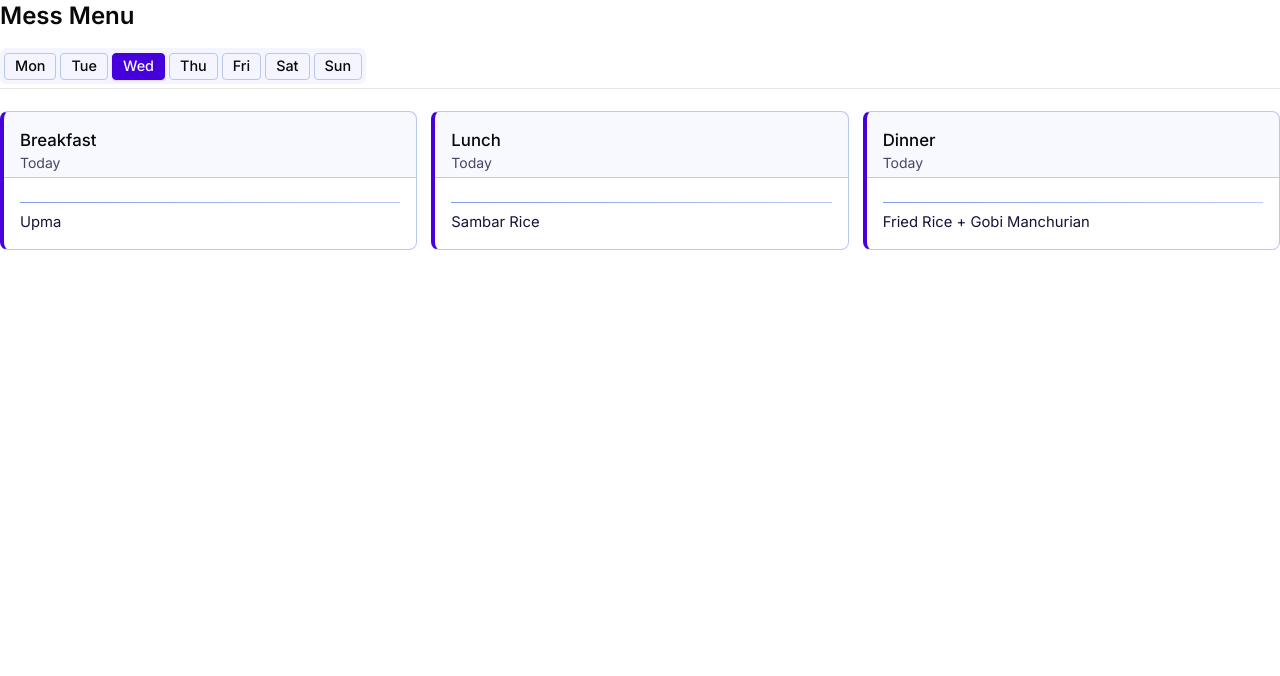
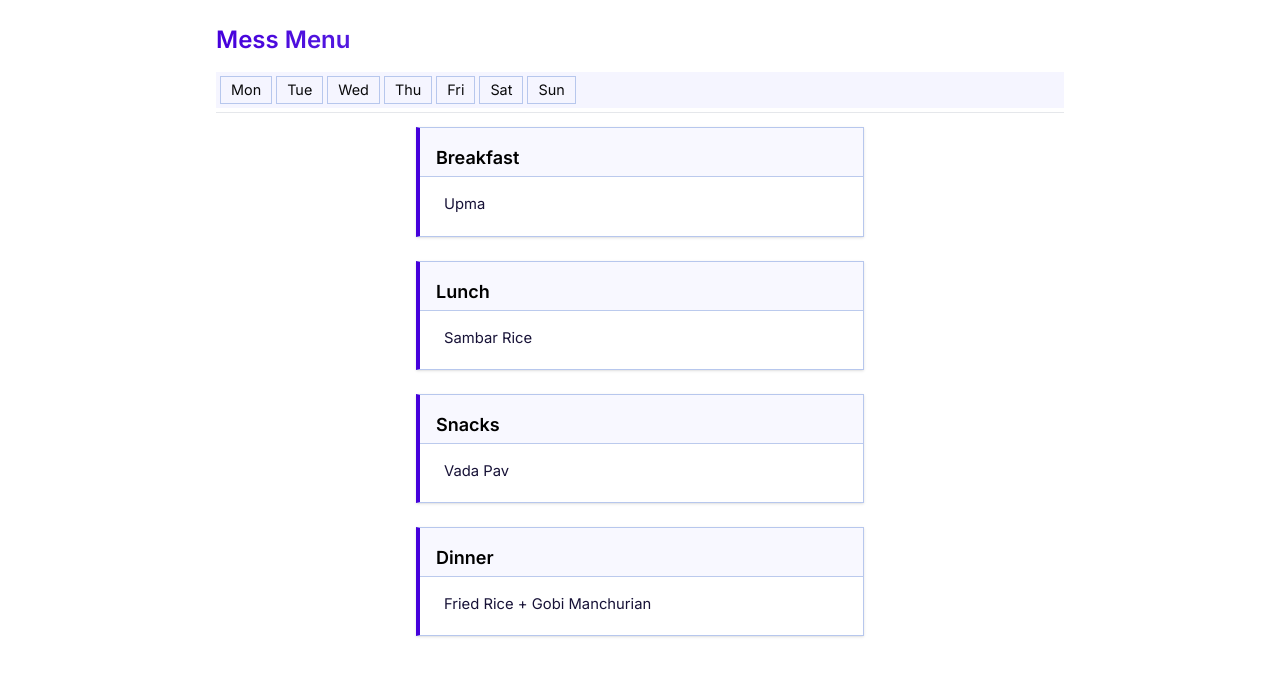
Before and after one commit to Scholatron/scholatron-web, a Next.js app: page /mess in a window 1280 px wide. Shown: the top 676 px of the page. Built offline with nearby package versions, Linux system fonts and the light colour scheme.

Commit message:
v11.09 5:03

```diff
--- a/app/mess/page.tsx
+++ b/app/mess/page.tsx
@@ -1,10 +1,9 @@
 "use client";
 
-import { Tabs, TabsList, TabsTrigger, TabsContent } from "@/components/ui/tabs";
 import { useMemo, useState } from "react";
 
 type Item = { dish: string; notes?: string };
-type MenuDay = { breakfast: Item[]; lunch: Item[]; dinner: Item[] };
+type MenuDay = { breakfast: Item[]; lunch: Item[]; snacks: Item[]; dinner: Item[] };
 type MenusByDay = Record<string, MenuDay>;
 
 const DAYS = ["Mon", "Tue", "Wed", "Thu", "Fri", "Sat", "Sun"] as const;
@@ -13,100 +12,116 @@ const MENUS: MenusByDay = {
   Mon: {
     breakfast: [{ dish: "Idli & Sambar" }, { dish: "Tea" }],
     lunch: [{ dish: "Veg Thali" }, { dish: "Curd" }],
+    snacks: [{ dish: "Samosa" }, { dish: "Tea" }],
     dinner: [{ dish: "Veg Biryani" }, { dish: "Salad" }],
   },
   Tue: {
     breakfast: [{ dish: "Poha" }, { dish: "Milk" }],
     lunch: [{ dish: "Rajma Chawal" }],
+    snacks: [{ dish: "Pakora" }, { dish: "Coffee" }],
     dinner: [{ dish: "Roti + Paneer Butter Masala" }],
   },
   Wed: {
     breakfast: [{ dish: "Upma" }],
     lunch: [{ dish: "Sambar Rice" }],
+    snacks: [{ dish: "Vada Pav" }],
     dinner: [{ dish: "Fried Rice + Gobi Manchurian" }],
   },
   Thu: {
     breakfast: [{ dish: "Dosa + Chutney" }],
     lunch: [{ dish: "Chole Bhature" }],
+    snacks: [{ dish: "Pani Puri" }],
     dinner: [{ dish: "Curd Rice + Pickle" }],
   },
   Fri: {
     breakfast: [{ dish: "Aloo Paratha + Curd" }],
     lunch: [{ dish: "Dal Tadka + Rice" }],
+    snacks: [{ dish: "Bhajji" }],
     dinner: [{ dish: "Pulao + Raita" }],
   },
   Sat: {
     breakfast: [{ dish: "Pongal + Vada" }],
     lunch: [{ dish: "Mixed Veg Curry + Roti" }],
+    snacks: [{ dish: "Masala Fries" }],
     dinner: [{ dish: "Noodles + Sauce" }],
   },
   Sun: {
     breakfast: [{ dish: "Masala Dosa" }],
     lunch: [{ dish: "Pav Bhaji" }],
+    snacks: [{ dish: "Bhel Puri" }],
     dinner: [{ dish: "Chapati + Kadai Paneer" }],
   },
 };
 
 function todayLabel() {
   const idx = new Date().getDay(); // 0 Sun..6 Sat
-  return DAYS[(idx + 6) % 7]; // map to Mon..Sun order
+  return DAYS[(idx + 6) % 7];
 }
 
+const MEAL_TIMINGS: Record<string, string> = {
+  Breakfast: "7:00 - 9:00 AM",
+  Lunch: "12:30 - 2:30 PM",
+  Snacks: "4:30 - 6:15 PM",
+  Dinner: "7:00 - 9:00 PM",
+};
+
 export default function MessMenuPage() {
-  const [day, setDay] = useState<string>(todayLabel());
+  const [day, setDay] = useState(todayLabel());
   const menu = useMemo(() => MENUS[day] ?? null, [day]);
 
   return (
-    <div className="tt">
-      <h1 className="tt-title text-2xl font-semibold mb-4">Mess Menu</h1>
+    <div className="mess-app p-6 max-w-4xl mx-auto">
+      <h1 className="mess-title font-bold text-3xl mb-6">Mess Menu</h1>
 
-      {/* Top tabs bar (days) */}
-      <Tabs value={day} onValueChange={setDay}>
-        <div className="tt-tabs">
-          <TabsList className="tt-tablist">
+      {/* Tabs Bar */}
+      <div className="mess-tabs-bar sticky top-0 z-20 bg-background border-b border-border mb-6">
+        <div className="mess-tabs-list flex gap-2 overflow-x-auto no-scrollbar px-2">
           {DAYS.map((d) => (
-              <TabsTrigger key={d} value={d} className="tt-trigger">
+            <button
+              key={d}
+              className={`mess-tab-trigger rounded-md px-4 py-2 whitespace-nowrap transition
+                ${d === day ? "bg-gradient-to-r from-primary to-secondary text-primary-foreground border-primary" : ""}
+              `}
+              onClick={() => setDay(d)}
+              aria-current={d === day ? "true" : undefined}
+              role="tab"
+              tabIndex={d === day ? 0 : -1}
+            >
               {d}
-              </TabsTrigger>
+            </button>
           ))}
-          </TabsList>
+        </div>
       </div>
 
-        {/* Day panel */}
-        <TabsContent value={day} className="tt-panel">
+      {/* Vertical stacked Meal Cards */}
       {!menu ? (
-            <div className="opacity-70">No menu available.</div>
+        <p className="mess-empty text-center text-muted-foreground">No menu available.</p>
       ) : (
-            <div className="tt-cards">
+        <div className="flex flex-col gap-6 max-w-md mx-auto">
           <MenuCard title="Breakfast" items={menu.breakfast} />
           <MenuCard title="Lunch" items={menu.lunch} />
+          <MenuCard title="Snacks" items={menu.snacks} />
           <MenuCard title="Dinner" items={menu.dinner} />
         </div>
       )}
-        </TabsContent>
-      </Tabs>
     </div>
   );
 }
 
 function MenuCard({ title, items }: { title: string; items: Item[] }) {
   return (
-    <div className="tt-card">
-      <div className="tt-card-header p-4">
-        <div className="tt-title-sm font-medium">{title}</div>
-        <div className="tt-time text-sm">Today</div>
-      </div>
-      <div className="p-4">
-        <hr className="tt-sep" />
-        <ul className="tt-meta">
+    <div className="mess-card border-primary border-l-4 rounded-2xl shadow-sm hover:shadow-lg transition-transform transform hover:-translate-y-1">
+      <header className="mess-card-header px-6 py-4 bg-white rounded-t-2xl border-b border-border text-black font-semibold text-lg">
+        {title}
+      </header>
+      <ul className="mess-items-list px-6 py-4 text-primary-foreground text-base">
         {items.map((it, idx) => (
-            <li key={it.dish + idx}>
+          <li key={idx} className="mb-1 last:mb-0">
             {it.dish}
-              {it.notes ? ` — ${it.notes}` : ""}
+            {it.notes && <span className="text-muted-foreground italic"> — {it.notes}</span>}
           </li>
         ))}
       </ul>
     </div>
-    </div>
   );
 }
```
Lines whose indentation alone changed are shown as unchanged.
